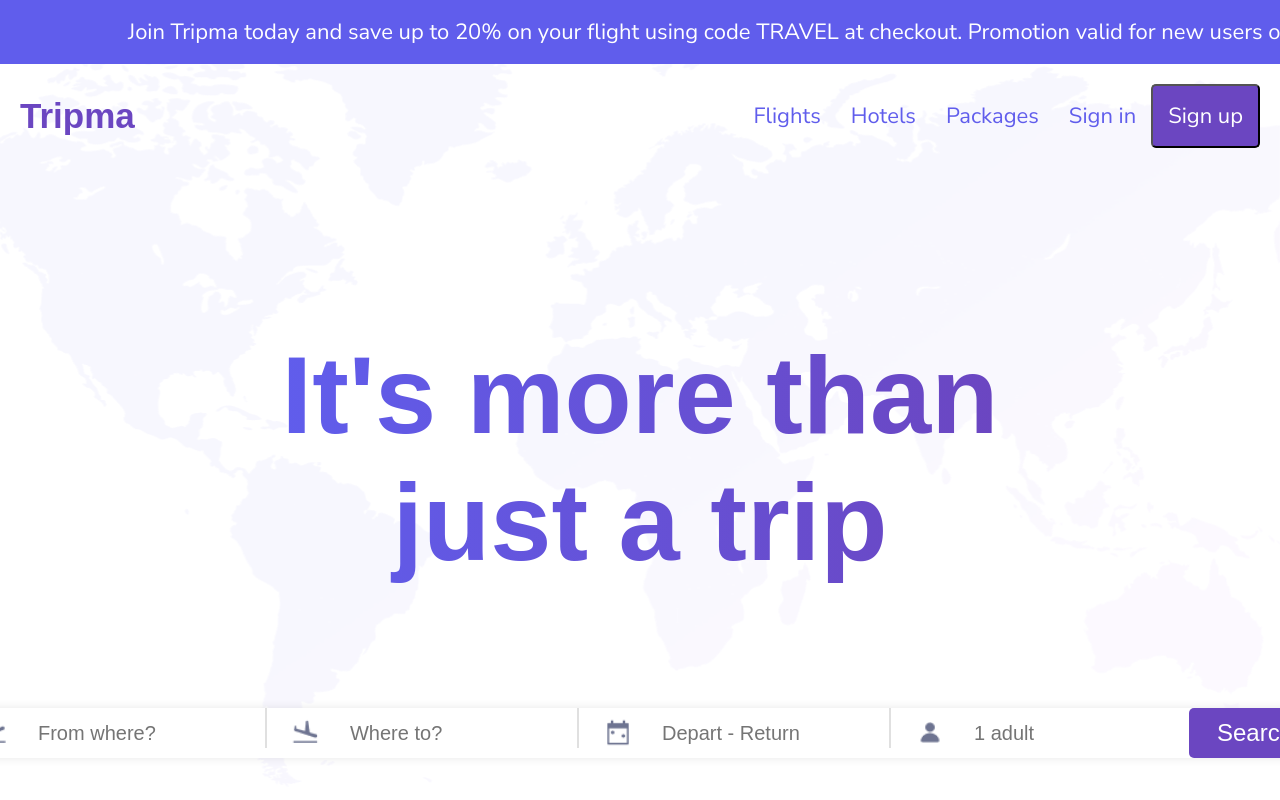
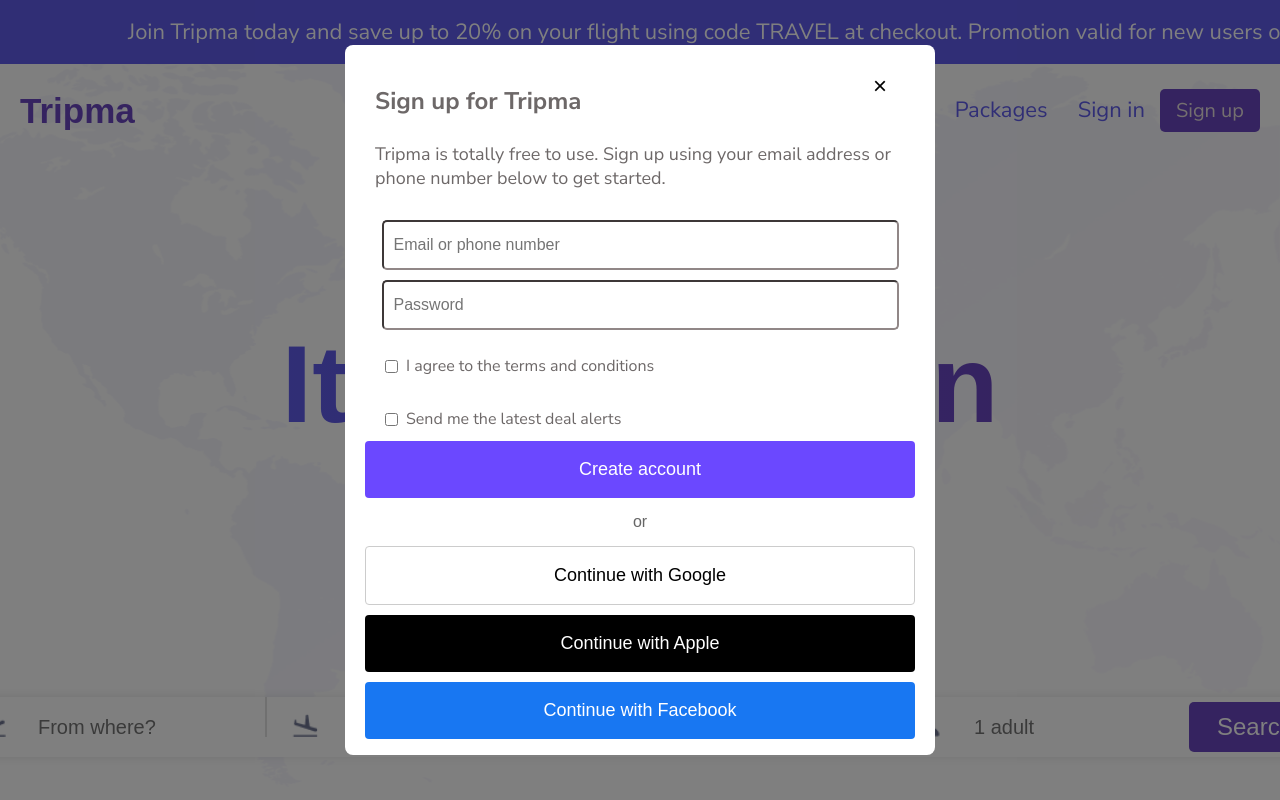
Before and after one commit to AiLinh06/Tripma, a React (Create React App) app: page / in a window 1280 px wide. Both pictures are taken after a click on the button "Sign up". Shown: the top 800 px of the page. Built offline with nearby package versions, Linux system fonts and the light colour scheme.

Commit message:
Sign Up Pop Up first commit

```diff
--- a/src/components/NavBar/Navigation.js
+++ b/src/components/NavBar/Navigation.js
@@ -1,7 +1,10 @@
-import React from 'react';
+import React, { useState } from 'react';
 import styles from './Navigation.module.css';
+import SignupPopup from '../../components/SignupPopup/SignupPopup';
 
 const Navigation = () => {
+  const [isPopupOpen, setIsPopupOpen] = useState(false);
+
   return (
     <div className={styles.nav}>
       <div className={styles.logo}>Tripma</div>
@@ -10,8 +13,15 @@
         <a href="#hotels">Hotels</a>
         <a href="#packages">Packages</a>
         <a href="#signin">Sign in</a>
-        <button className={styles.signup} type="button">Sign up</button>
+        <button
+          className={styles.signup}
+          type="button"
+          onClick={() => setIsPopupOpen(true)}
+        >
+          Sign up
+        </button>
       </div>
+      {isPopupOpen && <SignupPopup onClose={() => setIsPopupOpen(false)} />}
     </div>
   );
 };
--- a/src/components/NavBar/Navigation.module.css
+++ b/src/components/NavBar/Navigation.module.css
@@ -22,11 +22,12 @@
 
 .menu .signup {
   background-color: #6B46C1;
-  color: white;
-  padding: 15px 15px;
+  color: rgb(233, 224, 224);
+  padding: 8px 16px;
   border-radius: 5px;
   text-decoration: none;
-  font-size: 22px;
+  font-size: 20px;
   font-family: 'Nunito Sans', Arial, sans-serif;
   font-weight: 400;
+    width: fit-content;
 }
--- /dev/null
+++ b/src/components/SignupPopup/SignupPopup.css
@@ -0,0 +1,134 @@
+.popup-overlay {
+  position: fixed;
+  top: 0;
+  left: 0;
+  right: 0;
+  bottom: 0;
+  background: rgba(0, 0, 0, 0.5);
+  display: flex;
+  justify-content: center;
+  align-items: center;
+
+}
+
+.popup-content {
+  background: white;
+  padding: 20px;
+  border-radius: 8px;
+  width: 550px;
+  height: 670px;
+  position: relative;
+  display: flex;
+  flex-direction: column;
+}
+h2 {
+  color: #6d6868;
+  padding-left: 10px;
+  font-family: 'Nunito Sans', Arial, sans-serif;
+  font-size: 24px;
+  font-weight: 700;
+}
+p{
+  font-size: 18px;
+  color: #6d6868;
+  margin-bottom: 20px;
+  margin-top: 5px;
+  font-family: 'Nunito Sans', Arial, sans-serif;
+  padding-left: 10px;
+  font-weight: 400;
+}
+
+.close-btn {
+  position: absolute;
+  top: 12px;
+  right: -240px;
+  border: none;
+  background: none;
+  font-size: 24px;
+  cursor: pointer;
+  z-index: 2;
+}
+
+input {
+  display: block;
+  width: 90%;
+  margin: 10px auto;
+  padding: 14px 8px;
+  padding-left: 10px;
+  padding-right: 8px;
+  font-size: 16px;
+  border-radius: 5px;
+  border-color: #918787;
+}
+
+button {
+  width: 100%;
+  padding: 10px;
+  margin: 5px 0;
+  border: none;
+  border-radius: 4px;
+  cursor: pointer;
+}
+
+.create-account-btn {
+  background: #6b48ff;
+  color: white;
+  padding: 18px 10px;
+  font-size: 18px;
+}
+
+.google-btn {
+  background: #fff;
+  border: 1px solid #ccc;
+  padding: 18px 10px;
+  font-size: 18px;
+}
+
+.apple-btn {
+  background: #000;
+  color: white;
+  padding: 18px 10px;
+  font-size: 18px;
+}
+
+.facebook-btn {
+  background: #1877f2;
+  color: white;
+  padding: 18px 10px;
+  font-size: 18px;
+}
+
+.or-divider {
+  text-align: center;
+  margin: 10px 0;
+  color: #666;
+}
+
+.checkbox-label {
+  display: flex;
+  align-items: center;
+  font-family: 'Nunito Sans', Arial, sans-serif;
+  font-size: 16px;
+  margin-top: 10px;
+  gap: 8px;
+  flex-direction: row;
+  white-space: nowrap;
+  margin-left: 20px;
+}
+
+.checkbox-label input[type="checkbox"] {
+  margin-right: 0px;
+}
+
+.checkbox-label span {
+  font-size: 16px;
+  color: #6d6868;
+}
+
+.checkbox-wrapper {
+  margin-right: 0; /* or margin-right depending on layout */
+  display: flex;
+  flex-direction: column;
+  gap: 10px;
+  align-items: flex-start;
+}
--- /dev/null
+++ b/src/components/SignupPopup/SignupPopup.js
@@ -0,0 +1,71 @@
+import React, { useState } from 'react';
+import './SignupPopup.css';
+
+const SignupPopup = ({ onClose }) => {
+  const [email, setEmail] = useState('');
+  const [password, setPassword] = useState('');
+  const [termsChecked, setTermsChecked] = useState(false);
+  const [dealsChecked, setDealsChecked] = useState(false);
+
+  const handleSubmit = (e) => {
+    e.preventDefault();
+    if (termsChecked) {
+      // Handle signup logic here
+      console.log('Signup with:', { email, password, dealsChecked });
+      onClose();
+    } else {
+      alert('Please agree to the terms and conditions');
+    }
+  };
+
+  return (
+    <div className="popup-overlay">
+      <div className="popup-content">
+        <button className="close-btn" onClick={onClose}>×</button>
+        <h2>Sign up for Tripma</h2>
+        <p>Tripma is totally free to use. Sign up using your email address or phone number below to get started.</p>
+        <form onSubmit={handleSubmit}>
+          <input
+            type="text"
+            placeholder="Email or phone number"
+            value={email}
+            onChange={(e) => setEmail(e.target.value)}
+            required
+          />
+          <input
+            type="password"
+            placeholder="Password"
+            value={password}
+            onChange={(e) => setPassword(e.target.value)}
+            required
+          />
+          <div className="checkbox-wrapper">
+          <label className="checkbox-label">
+            <input
+              type="checkbox"
+              checked={termsChecked}
+              onChange={(e) => setTermsChecked(e.target.checked)}
+            />
+            <span>I agree to the terms and conditions</span>
+          </label>
+          <label className="checkbox-label">
+            <input
+              type="checkbox"
+              checked={dealsChecked}
+              onChange={(e) => setDealsChecked(e.target.checked)}
+            />
+            <span>Send me the latest deal alerts</span>
+          </label>
+          </div>
+          <button type="submit" className="create-account-btn">Create account</button>
+        </form>
+        <div className="or-divider">or</div>
+        <button className="google-btn">Continue with Google</button>
+        <button className="apple-btn">Continue with Apple</button>
+        <button className="facebook-btn">Continue with Facebook</button>
+      </div>
+    </div>
+  );
+};
+
+export default SignupPopup;
```
